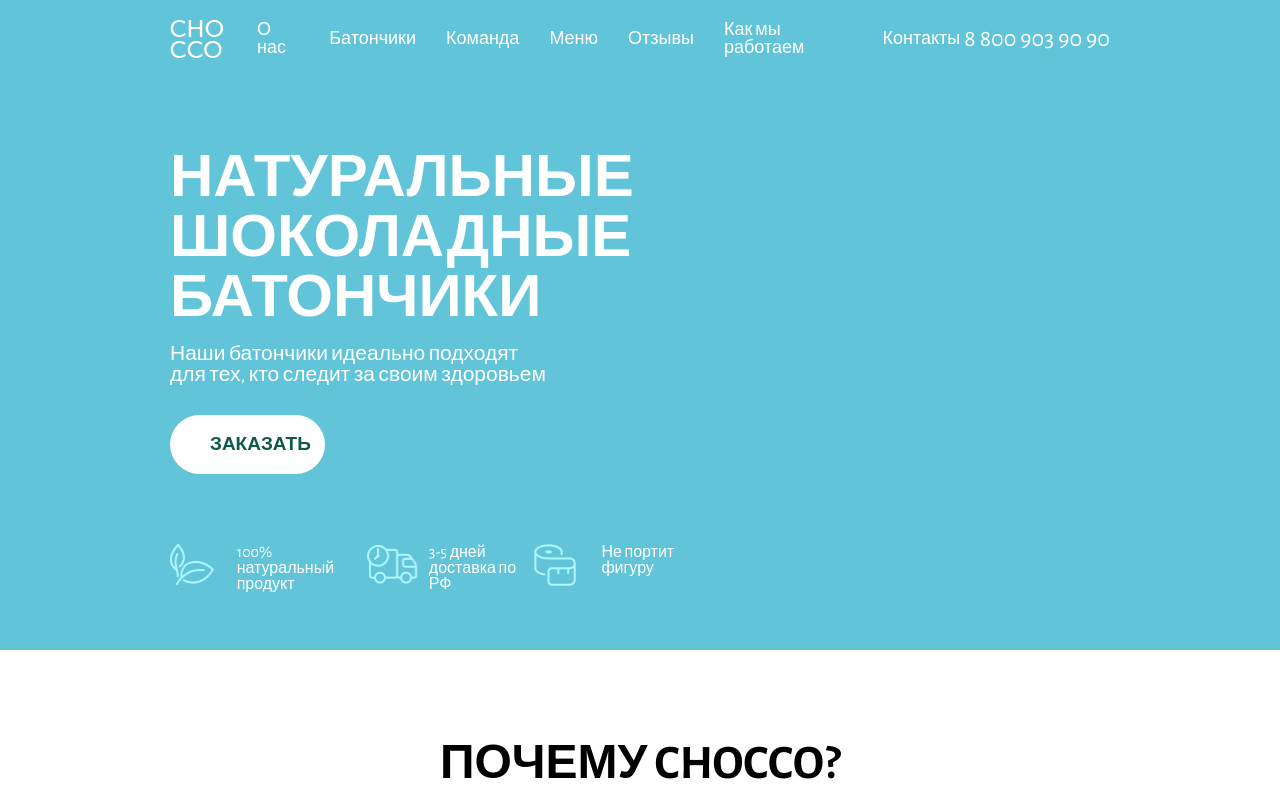
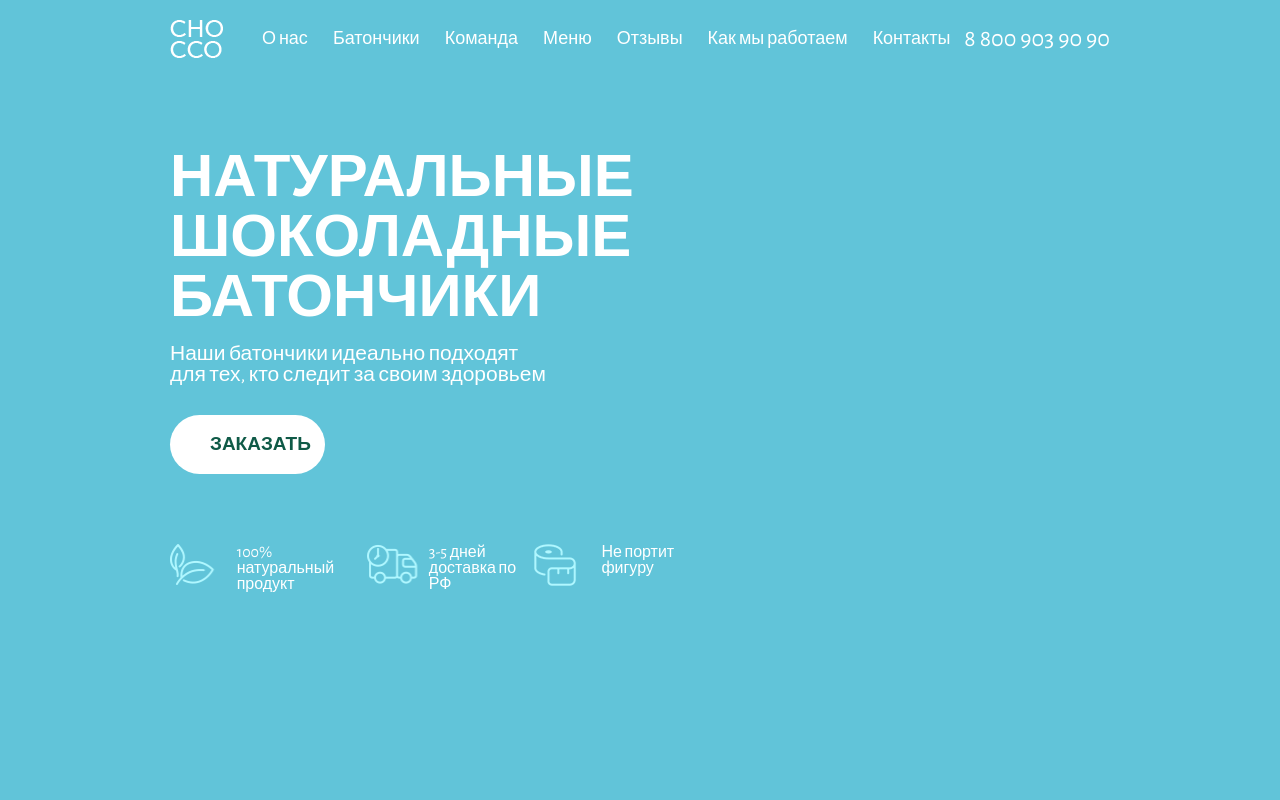
Before and after one commit to natella2902/Chocco, a plain HTML site: page index.html in a window 1280 px wide. Shown: the top 800 px of the page. Drawn offline with nearby package versions, Linux system fonts and the light colour scheme.

Commit message:
code review1

```diff
--- a/index.html
+++ b/index.html
@@ -11,12 +11,12 @@
     <div class="wrapper">
         <div class="maincontent">
             <section class="section hero">
-                <div class="container">
+                <div class="container hero__container">
                     <header class="header__top">
                         <div class="logo header__logo">
                             <img class="logo-pic" src="../pictures/CHO_CCO.png" alt="CHO_CCO">
                         </div>
-                        <nav class="nav header__nav">
+                        <nav class="nav">
                             <ul class="nav__list">
                                 <li class="nav__item">
                                     <a href="#" class="nav__link">О нас</a>
@@ -51,12 +51,13 @@
                         <h1 class="title hero__title">натуральные шоколадные батончики</h1>
                         <p class="hero__text">Наши батончики идеально подходят для тех, кто следит за своим здоровьем</p>
                         <a href="#" class="btn hero__btn">Заказать</a>
+
+                    </div>
                     <ul class="advantages__list">
                         <li class="advantages__item advantages__item__first"> 100% натуральный продукт </li>
                         <li class="advantages__item advantages__item__second"> 3-5 дней доставка по РФ  </li>
                         <li class="advantages__item advantages__item__third"> Не портит фигуру         </li>
                     </ul>
-                    </div>
                 </div>
             </section>
             <section class="section about">
--- a/scss/base/layout.scss
+++ b/scss/base/layout.scss
@@ -79,7 +79,7 @@ table {
 }
 
 .section {
-
+  height: 100vh;
   min-height: 650px;
 }
 
@@ -89,7 +89,7 @@ table {
   display: flex;
   flex-direction: column;
   height: 100%;
-  justify-content: space-between;
+  justify-content: center;
 }
 
 
--- a/scss/blocks/about.scss
+++ b/scss/blocks/about.scss
@@ -12,7 +12,6 @@
 .about__title {
     color: $colorBlack;
     font-weight: 700;
-    margin-top: 90px;
     margin-bottom: 15px;
 }
 
@@ -35,7 +34,7 @@
 .about__list {
     display: flex;
     justify-content: space-around;
-    flex: 1;
+
 
 }
 
--- a/scss/blocks/feedback.scss
+++ b/scss/blocks/feedback.scss
@@ -67,10 +67,8 @@
 
     }
 
-}
-
-.feedback__item-img {
     &:hover {
         border: 5px solid $colorGreen;
     }
+
 }
--- a/scss/blocks/header.scss
+++ b/scss/blocks/header.scss
@@ -11,7 +11,3 @@
     font-size: 24px;
     font-weight: 400;
 }
-
-.header__nav {
-    width: 78%;
-}
--- a/scss/blocks/hero.scss
+++ b/scss/blocks/hero.scss
@@ -1,10 +1,13 @@
 .hero {
     width: 100%;
-    height: 100%;
     background-color: $colorBlue;
     display: flex;
     flex-direction: column;
 
+}
+
+.hero__container {
+    justify-content: start;
 }
 
 .hero__content {
--- a/scss/blocks/nav.scss
+++ b/scss/blocks/nav.scss
@@ -1,7 +1,7 @@
 .nav {
 
     &__item {
-        margin-left: 30px;
+        margin-left: 25px;
 
         &:last-child {
             margin-right: 0;
```
Also changed, not shown: pictures/flower-welcome-bg.png (added), pictures/Батончики.png (added), scss/main.css. Lines whose indentation alone changed are shown as unchanged.
